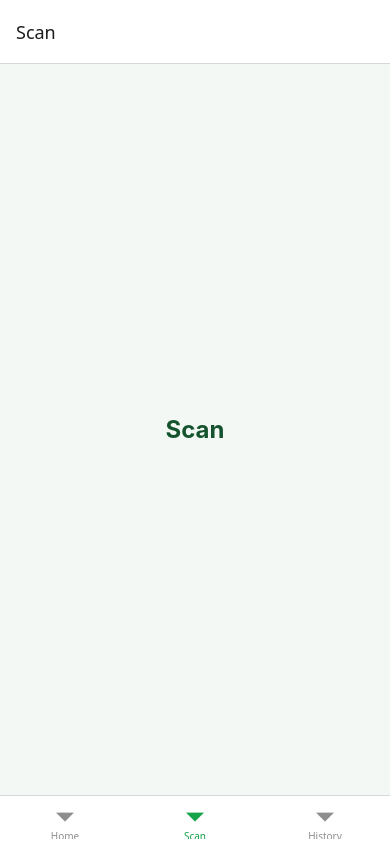
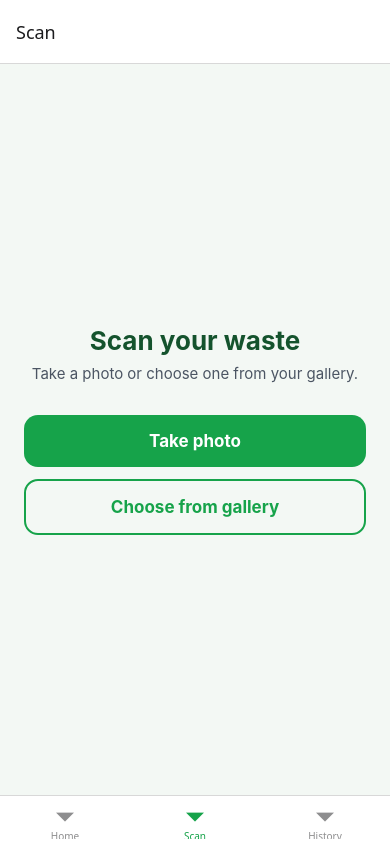
Before and after one commit to Arsssie/local-ai-hackathon, a React Native app in the folder app/: screen /Scan in a window 390 px wide. Built offline with nearby package versions, Linux system fonts and the light colour scheme.

Commit message:
feat: add scan flow, mock detector and result screen

```diff
--- a/app/package.json
+++ b/app/package.json
@@ -7,6 +7,7 @@
     "@react-navigation/native": "^7.5.0",
     "@react-navigation/native-stack": "^7.20.0",
     "expo": "~57.0.27",
+    "expo-image-picker": "~57.0.20",
     "expo-status-bar": "~57.0.1",
     "react": "19.2.3",
     "react-native": "0.86.3",
--- /dev/null
+++ b/app/src/ml/detect.ts
@@ -0,0 +1,25 @@
+import { ScanResult } from "./types";
+
+export async function detect(imageUri: string): Promise<ScanResult> {
+  const start = Date.now();
+
+  // MOCK: replace with real on-device model inference later
+  await new Promise((r) => setTimeout(r, 600));
+
+  return {
+    imageUri,
+    inferenceMs: Date.now() - start,
+    detections: [
+      {
+        label: "plastic",
+        confidence: 0.91,
+        box: { x: 0.1, y: 0.2, width: 0.4, height: 0.5 },
+      },
+      {
+        label: "paper",
+        confidence: 0.74,
+        box: { x: 0.55, y: 0.3, width: 0.3, height: 0.4 },
+      },
+    ],
+  };
+}
--- /dev/null
+++ b/app/src/ml/types.ts
@@ -0,0 +1,12 @@
+export type Detection = {
+  label: string; // class name, e.g. "plastic"
+  confidence: number; // 0 to 1
+  // normalized 0-1 relative to the image (used later for drawing boxes)
+  box: { x: number; y: number; width: number; height: number };
+};
+
+export type ScanResult = {
+  imageUri: string;
+  detections: Detection[];
+  inferenceMs: number;
+};
--- a/app/src/screens/ResultScreen.tsx
+++ b/app/src/screens/ResultScreen.tsx
@@ -1,4 +1,101 @@
-import Placeholder from "../components/Placeholder";
+import { View, Text, Image, ScrollView, StyleSheet } from "react-native";
+import { useRoute } from "@react-navigation/native";
+import { ScanResult } from "../ml/types";
+import classes from "../data/classes.json";
+
 export default function ResultScreen() {
-  return <Placeholder title="Result" />;
+  const route = useRoute<any>();
+  const result: ScanResult = route.params.result;
+
+  return (
+    <ScrollView
+      style={styles.container}
+      contentContainerStyle={{ padding: 16 }}
+    >
+      <Image source={{ uri: result.imageUri }} style={styles.image} />
+
+      <View style={styles.badge}>
+        <Text style={styles.badgeText}>
+          On-device · Offline · {result.inferenceMs} ms
+        </Text>
+      </View>
+
+      {result.detections.length === 0 && (
+        <Text style={styles.empty}>
+          Nothing detected. Try a closer, brighter photo.
+        </Text>
+      )}
+
+      {result.detections.map((d, i) => {
+        const info = (classes as any)[d.label];
+        return (
+          <View
+            key={i}
+            style={[styles.card, { borderLeftColor: info?.color ?? "#9CA3AF" }]}
+          >
+            <Text style={styles.label}>{d.label}</Text>
+            <Text style={styles.category}>{info?.category ?? "Unknown"}</Text>
+            <View style={styles.barBg}>
+              <View
+                style={[
+                  styles.barFill,
+                  {
+                    width: `${Math.round(d.confidence * 100)}%`,
+                    backgroundColor: info?.color ?? "#9CA3AF",
+                  },
+                ]}
+              />
+            </View>
+            <Text style={styles.conf}>
+              {Math.round(d.confidence * 100)}% confident
+            </Text>
+            {info?.tip && <Text style={styles.tip}>{info.tip}</Text>}
+          </View>
+        );
+      })}
+    </ScrollView>
+  );
 }
+
+const styles = StyleSheet.create({
+  container: { flex: 1, backgroundColor: "#F3F8F4" },
+  image: {
+    width: "100%",
+    height: 260,
+    borderRadius: 16,
+    backgroundColor: "#E5E7EB",
+  },
+  badge: {
+    alignSelf: "flex-start",
+    backgroundColor: "#DCFCE7",
+    paddingHorizontal: 12,
+    paddingVertical: 6,
+    borderRadius: 20,
+    marginVertical: 12,
+  },
+  badgeText: { color: "#166534", fontWeight: "600", fontSize: 13 },
+  empty: { color: "#6B7280", marginTop: 16 },
+  card: {
+    backgroundColor: "#fff",
+    borderRadius: 14,
+    padding: 16,
+    marginBottom: 12,
+    borderLeftWidth: 6,
+  },
+  label: {
+    fontSize: 20,
+    fontWeight: "700",
+    color: "#111827",
+    textTransform: "capitalize",
+  },
+  category: { fontSize: 14, color: "#4B5563", marginBottom: 10 },
+  barBg: {
+    height: 8,
+    backgroundColor: "#E5E7EB",
+    borderRadius: 4,
+    overflow: "hidden",
+  },
+  barFill: { height: 8, borderRadius: 4 },
+  conf: { fontSize: 12, color: "#6B7280", marginTop: 4 },
+  tip: { fontSize: 14, color: "#374151", marginTop: 10 },
+});
--- a/app/src/screens/ScanScreen.tsx
+++ b/app/src/screens/ScanScreen.tsx
@@ -1,4 +1,113 @@
-import Placeholder from "../components/Placeholder";
+import { useState } from "react";
+import {
+  View,
+  Text,
+  TouchableOpacity,
+  ActivityIndicator,
+  StyleSheet,
+  Alert,
+} from "react-native";
+import * as ImagePicker from "expo-image-picker";
+import { useNavigation } from "@react-navigation/native";
+import { detect } from "../ml/detect";
+
 export default function ScanScreen() {
-  return <Placeholder title="Scan" />;
+  const navigation = useNavigation<any>();
+  const [loading, setLoading] = useState(false);
+
+  async function runDetection(uri: string) {
+    setLoading(true);
+    try {
+      const result = await detect(uri);
+      navigation.navigate("Result", { result });
+    } catch (e) {
+      Alert.alert("Scan failed", "Please try again.");
+    } finally {
+      setLoading(false);
+    }
+  }
+
+  async function takePhoto() {
+    const perm = await ImagePicker.requestCameraPermissionsAsync();
+    if (!perm.granted) {
+      Alert.alert(
+        "Camera permission needed",
+        "Allow camera access to scan waste.",
+      );
+      return;
+    }
+    const res = await ImagePicker.launchCameraAsync({ quality: 0.8 });
+    if (!res.canceled) runDetection(res.assets[0].uri);
+  }
+
+  async function pickImage() {
+    const res = await ImagePicker.launchImageLibraryAsync({
+      mediaTypes: ["images"],
+      quality: 0.8,
+    });
+    if (!res.canceled) runDetection(res.assets[0].uri);
+  }
+
+  return (
+    <View style={styles.container}>
+      <Text style={styles.title}>Scan your waste</Text>
+      <Text style={styles.sub}>
+        Take a photo or choose one from your gallery.
+      </Text>
+
+      {loading ? (
+        <ActivityIndicator
+          size="large"
+          color="#16A34A"
+          style={{ marginTop: 32 }}
+        />
+      ) : (
+        <>
+          <TouchableOpacity style={styles.primary} onPress={takePhoto}>
+            <Text style={styles.primaryText}>Take photo</Text>
+          </TouchableOpacity>
+          <TouchableOpacity style={styles.secondary} onPress={pickImage}>
+            <Text style={styles.secondaryText}>Choose from gallery</Text>
+          </TouchableOpacity>
+        </>
+      )}
+    </View>
+  );
 }
+
+const styles = StyleSheet.create({
+  container: {
+    flex: 1,
+    alignItems: "center",
+    justifyContent: "center",
+    padding: 24,
+    backgroundColor: "#F3F8F4",
+  },
+  title: { fontSize: 26, fontWeight: "700", color: "#14532D" },
+  sub: {
+    fontSize: 15,
+    color: "#4B5563",
+    marginTop: 8,
+    marginBottom: 32,
+    textAlign: "center",
+  },
+  primary: {
+    backgroundColor: "#16A34A",
+    paddingVertical: 16,
+    paddingHorizontal: 40,
+    borderRadius: 14,
+    width: "100%",
+    alignItems: "center",
+  },
+  primaryText: { color: "#fff", fontSize: 17, fontWeight: "700" },
+  secondary: {
+    marginTop: 12,
+    paddingVertical: 16,
+    borderRadius: 14,
+    width: "100%",
+    alignItems: "center",
+    borderWidth: 2,
+    borderColor: "#16A34A",
+  },
+  secondaryText: { color: "#16A34A", fontSize: 17, fontWeight: "700" },
+});
```
Also changed, not shown: 1 other file (tests, documents, lock files or other folders).
